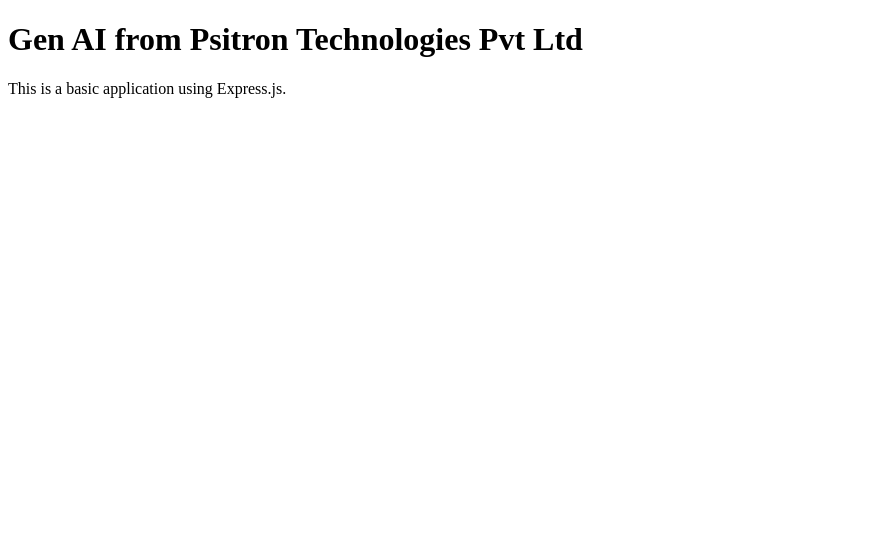
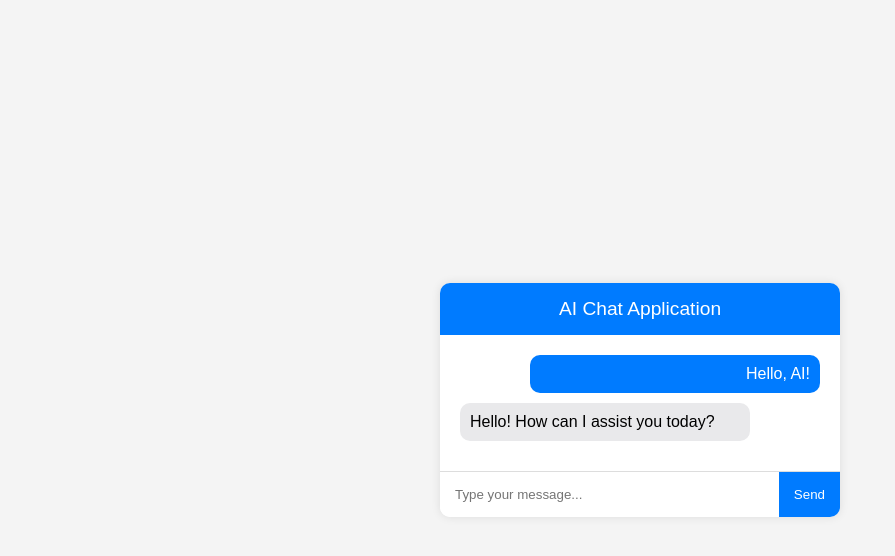
Before and after one commit to yogi0348/github-actions-nodejs, a website: page public/index.html in a window 1280 px wide. Shown: the whole page, without its empty margins (0-895 px from the left). Drawn offline with Linux system fonts and the light colour scheme.

Commit message:
Added Gen AI app

```diff
--- a/public/index.html
+++ b/public/index.html
@@ -3,10 +3,114 @@
 <head>
     <meta charset="UTF-8">
     <meta name="viewport" content="width=device-width, initial-scale=1.0">
-    <title>Simple Node.js App</title>
+    <title>Gen AI Chat Application</title>
+    <style>
+        body {
+            font-family: Arial, sans-serif;
+            background-color: #f4f4f4;
+            margin: 0;
+            padding: 0;
+            display: flex;
+            justify-content: center;
+            align-items: center;
+            height: 100vh;
+        }
+
+        .chat-container {
+            width: 400px;
+            background-color: #fff;
+            box-shadow: 0 0 10px rgba(0, 0, 0, 0.1);
+            border-radius: 10px;
+            overflow: hidden;
+            display: flex;
+            flex-direction: column;
+        }
+
+        .chat-header {
+            background-color: #007bff;
+            color: #fff;
+            padding: 15px;
+            text-align: center;
+            font-size: 1.2em;
+        }
+
+        .chat-messages {
+            padding: 20px;
+            height: 300px;
+            overflow-y: auto;
+            flex: 1;
+        }
+
+        .message {
+            margin-bottom: 10px;
+        }
+
+        .message p {
+            margin: 0;
+            padding: 10px;
+            border-radius: 10px;
+        }
+
+        .message.user p {
+            background-color: #007bff;
+            color: #fff;
+            text-align: right;
+            margin-left: auto;
+            max-width: 75%;
+        }
+
+        .message.bot p {
+            background-color: #e9e9eb;
+            color: #000;
+            text-align: left;
+            max-width: 75%;
+        }
+
+        .chat-input {
+            display: flex;
+            border-top: 1px solid #ddd;
+        }
+
+        .chat-input input {
+            width: 100%;
+            padding: 15px;
+            border: none;
+            outline: none;
+        }
+
+        .chat-input button {
+            padding: 15px;
+            background-color: #007bff;
+            color: #fff;
+            border: none;
+            cursor: pointer;
+        }
+
+        .chat-input button:hover {
+            background-color: #0056b3;
+        }
+    </style>
 </head>
 <body>
-    <h1>Gen AI from Psitron Technologies Pvt Ltd</h1>
-    <p>This is a basic application using Express.js.</p>
+
+    <div class="chat-container">
+        <div class="chat-header">
+            AI Chat Application
+        </div>
+        <div class="chat-messages">
+            <!-- Example Messages -->
+            <div class="message user">
+                <p>Hello, AI!</p>
+            </div>
+            <div class="message bot">
+                <p>Hello! How can I assist you today?</p>
+            </div>
+        </div>
+        <div class="chat-input">
+            <input type="text" placeholder="Type your message..." />
+            <button>Send</button>
+        </div>
+    </div>
+
 </body>
 </html>
```
